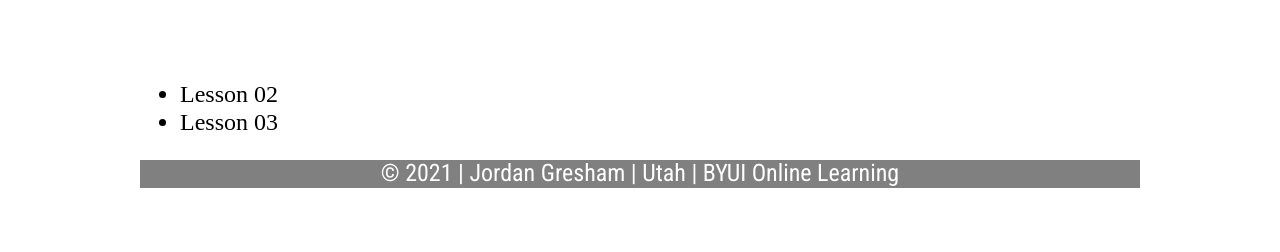
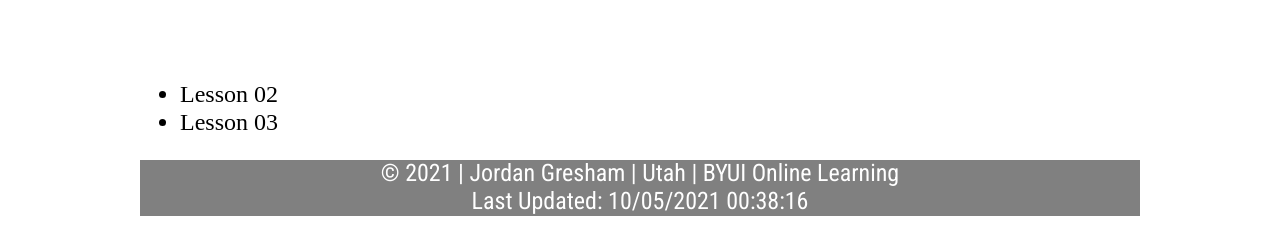
Before and after one commit to Jordan1211/wdd230, a plain HTML site: page index.html in a window 1280 px wide. Shown: the part 548-800 px from the top of the page. Drawn offline with Linux system fonts and the light colour scheme; files that its build step writes are made by us from their sources; a web font is replaced by a local one.

Commit message:
added date modified to home page

```diff
--- a/index.html
+++ b/index.html
@@ -31,7 +31,8 @@
 
     <footer>
 
-        &copy; <span id="currentdate"></span> | Jordan Gresham | Utah | <a class="footerlink" href= "https://www.byui.edu/online/">BYUI Online Learning</a>
+        &copy; <span id="currentdate"></span> | Jordan Gresham | Utah | <a class="footerlink" href= "https://www.byui.edu/online/">BYUI Online Learning</a> <br>
+        <span id="modified"></span>
     </footer>
     <script src="js/currentdate.js"></script>
 </body>
--- a/js/currentdate.js
+++ b/js/currentdate.js
@@ -1,4 +1,7 @@
 const options = {year: 'numeric'};
 document.getElementById('currentdate').textContent = new Date().toLocaleDateString('en-US', options);
 
+
+document.querySelector("#modified").textContent = `Last Updated: ${document.lastModified}`;
+
 // previously had day and month: weekday: 'long', day: 'numeric', month: 'long',
```
